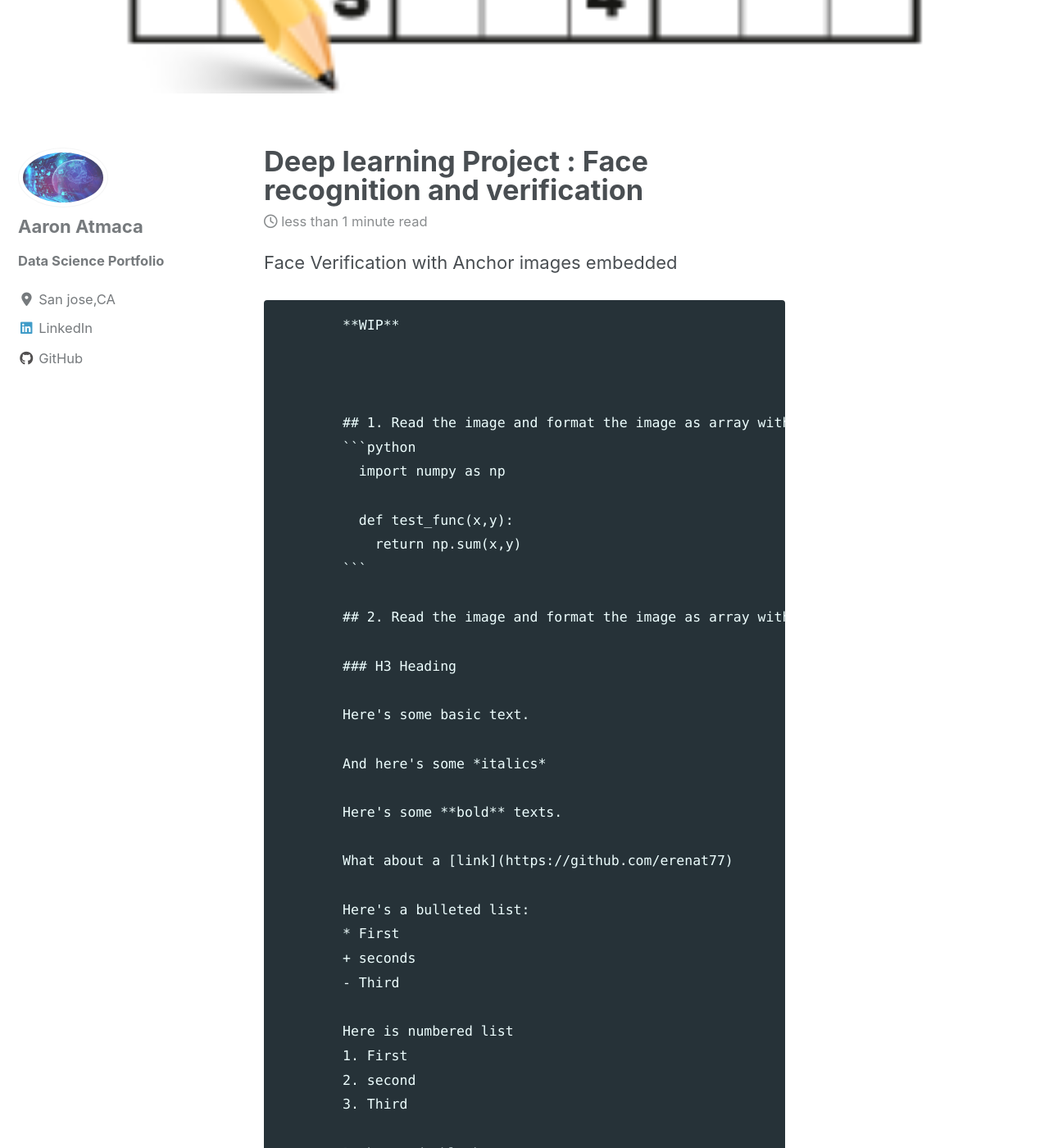
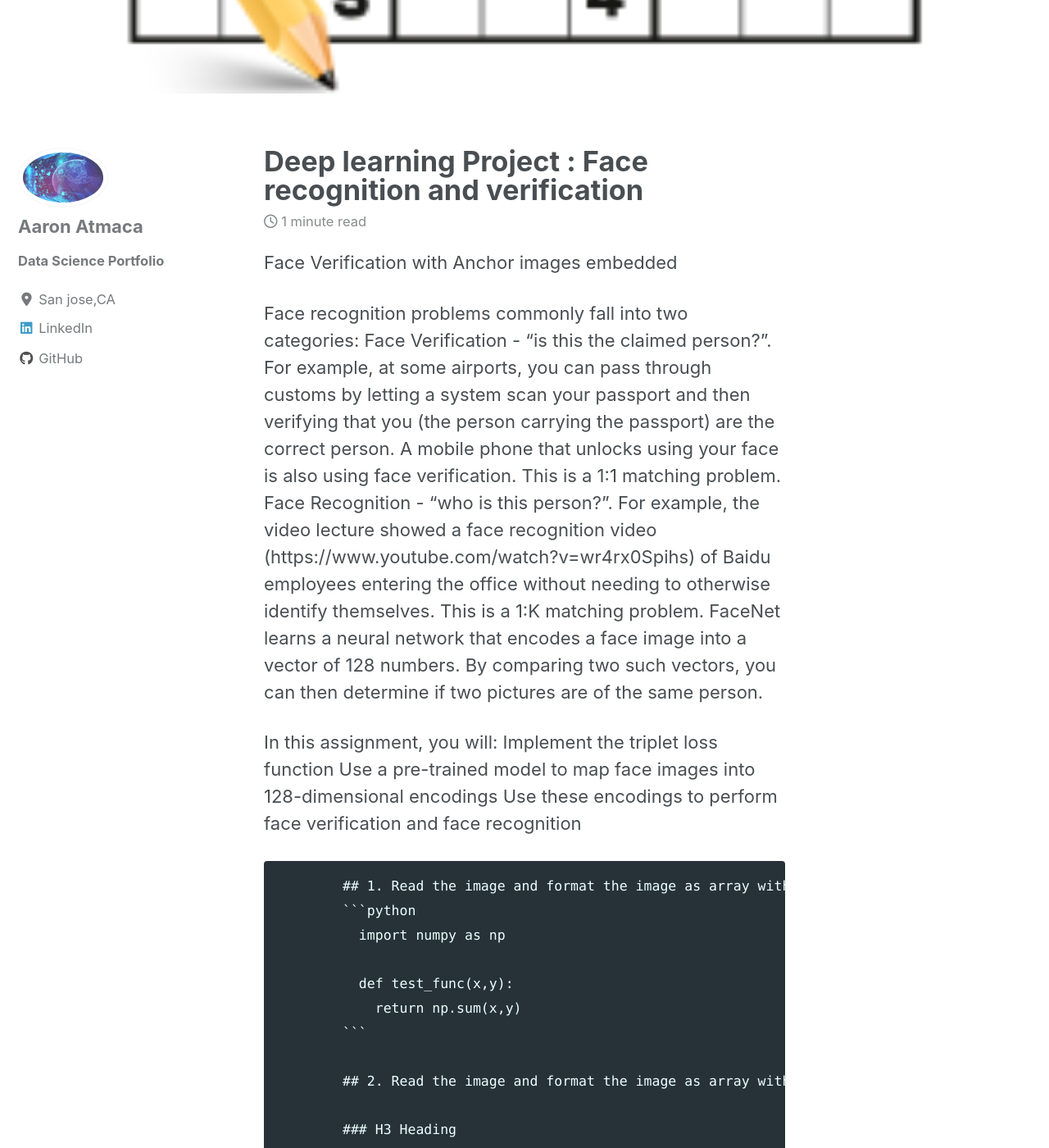
Before and after one commit to erenat77/erenat77.github.io, a Jekyll site: the page built from _posts/2019-03-03-Face_verification.md, in a window 1280 px wide and 1400 px high, scrolled down 1013 px. Shown: the whole window at 82% size. Built offline with Jekyll 4.4.1, drawn with Linux system fonts in a browser that asks for light colours; cached includes are drawn as plain includes; nearby versions of some CDN libraries; some of the changed text lies outside the part shown.

Commit message:
initial commit

````diff
--- a/_posts/2019-03-03-Face_verification.md
+++ b/_posts/2019-03-03-Face_verification.md
@@ -10,8 +10,15 @@ mathjax: "true"
 Face Verification with Anchor images embedded
 
 
-            **WIP**
+Face recognition problems commonly fall into two categories:
+Face Verification - "is this the claimed person?". For example, at some airports, you can pass through customs by letting a system scan your passport and then verifying that you (the person carrying the passport) are the correct person. A mobile phone that unlocks using your face is also using face verification. This is a 1:1 matching problem.
+Face Recognition - "who is this person?". For example, the video lecture showed a face recognition video (https://www.youtube.com/watch?v=wr4rx0Spihs) of Baidu employees entering the office without needing to otherwise identify themselves. This is a 1:K matching problem.
+FaceNet learns a neural network that encodes a face image into a vector of 128 numbers. By comparing two such vectors, you can then determine if two pictures are of the same person.
 
+In this assignment, you will:
+Implement the triplet loss function
+Use a pre-trained model to map face images into 128-dimensional encodings
+Use these encodings to perform face verification and face recognition
 
 
             ## 1. Read the image and format the image as array with openCV library
--- /dev/null
+++ b/_posts/2019-07-18-Chatbot_with_babi_Facebook.md
@@ -0,0 +1,67 @@
+---
+title: "Deep learning Project : Face recognition and verification"
+date: 2019-03-03
+tags: [machine learning, deep learning, data science, neuron network, sudoku, Image analysis, Sequential Model]
+header:
+  image: "/images/chatbot1.png"
+excerpt: "Machine Learning, Transfer learning, VGG, Data Science, python"
+mathjax: "true"
+---
+Chatbot by using the babi dataset released by Facebook research and there's a link below.
+[facebook_babi](https://research.fb.com/downloads.babi)
+
+The type of data we're going to be working with has three main components.
+It has a story component.
+1. Story
+2. Question
+3. Answer (Yes/No)
+
+Here is an example.
+![example](/images/chatbot2.png)
+
+Please check the following paper called "End-to-End Memory Networks"
+[End-to-End Memory Networks](https://research.fb.com/downloads.babi)
+
+Overall of the model :
+<img src= "/images/chatbot2.png">
+
+
+           ## 1. Read the image and format the image as array with openCV library
+            ```python
+              import numpy as np
+
+              def test_func(x,y):
+                return np.sum(x,y)
+            ```
+
+            ## 2. Read the image and format the image as array with openCV library
+
+            ### H3 Heading
+
+            Here's some basic text.
+
+            And here's some *italics*
+
+            Here's some **bold** texts.
+
+            What about a [link](https://github.com/erenat77)
+
+            Here's a bulleted list:
+            * First
+            + seconds
+            - Third
+
+            Here is numbered list
+            1. First
+            2. second
+            3. Third
+
+            Python code block:
+            ```python
+              import numpy as np
+
+              def test_func(x,y):
+                return np.sum(x,y)
+            ```
+
+            Here is some inline code `x+y`.
````
Also changed, not shown: images/chatbot1.png (added), images/chatbot2.png (added).
